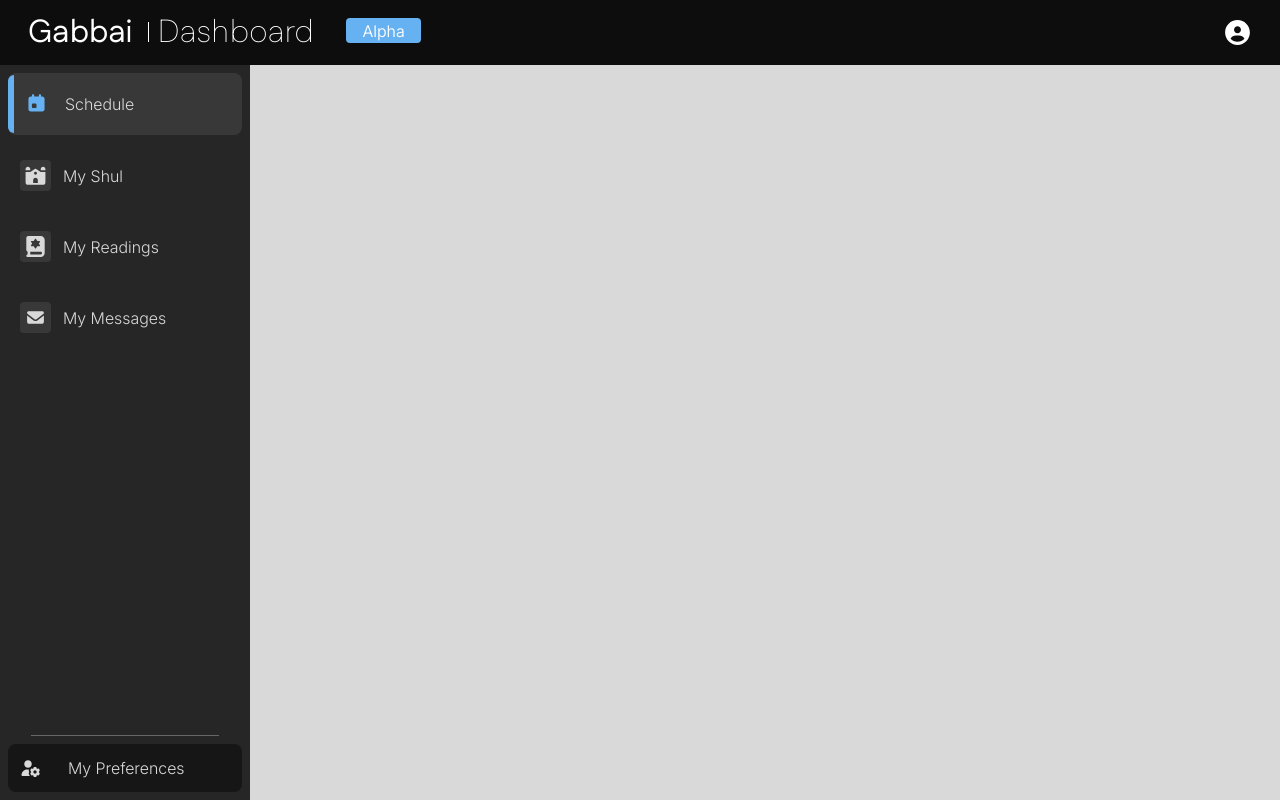
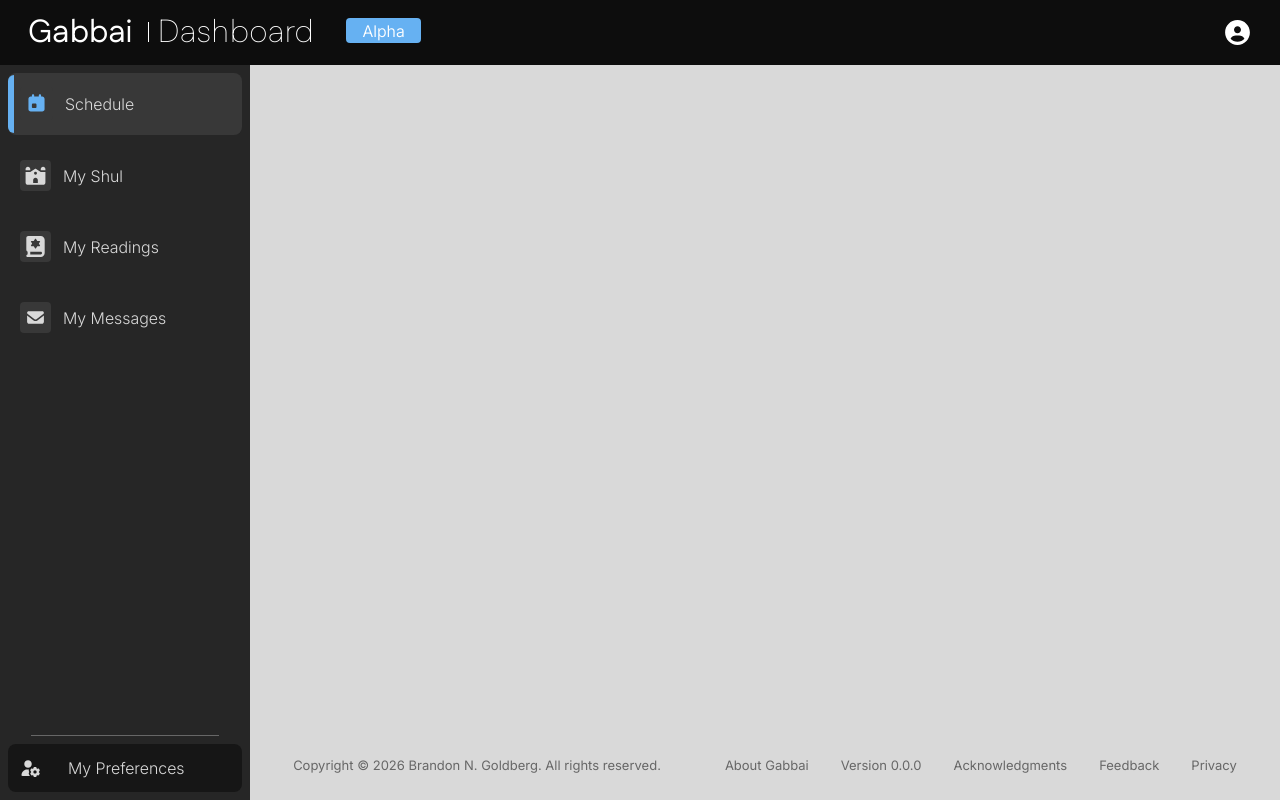
Before and after one commit to brandonbng23/gabbai, a React (Vite) app in the folder frontend/: page / in a window 1280 px wide. Built offline with nearby package versions, Linux system fonts and the light colour scheme.

Commit message:
Added footer component

```diff
--- a/frontend/src/App.jsx
+++ b/frontend/src/App.jsx
@@ -1,12 +1,17 @@
 import Navbar from "./Components/navbar"
 import Aside from "./Components/aside"
+import Footer from "./Components/footer"
 
 function Schedule() {
   return (
-  <div>
-    <Navbar />
-    <Aside />
-  </div>);
+  <>
+    <div className="app-layout">
+      <Navbar />
+      <Aside />
+    </div>
+    <Footer />
+  </>
+    );
 }
 
 export default Schedule;
--- /dev/null
+++ b/frontend/src/Components/footer.jsx
@@ -0,0 +1,18 @@
+function Footer() {
+    return (
+        <footer className="footer">
+            <div className="footer-text">
+                <span className="copyright">Copyright © 2026 Brandon N. Goldberg. All rights reserved.</span>
+                <span className="footer-links-span">
+                    <a className="footer-link" href="./about.html">About Gabbai</a>
+                    <a className="footer-link" href="#">Version 0.0.0</a>
+                    <a className="footer-link" href="./acknowledge.html">Acknowledgments</a>
+                    <a className="footer-link" href="#">Feedback</a>
+                    <a className="footer-link" href="#">Privacy</a>
+                </span>
+            </div>
+        </footer>
+    )
+}
+
+export default Footer;
```
